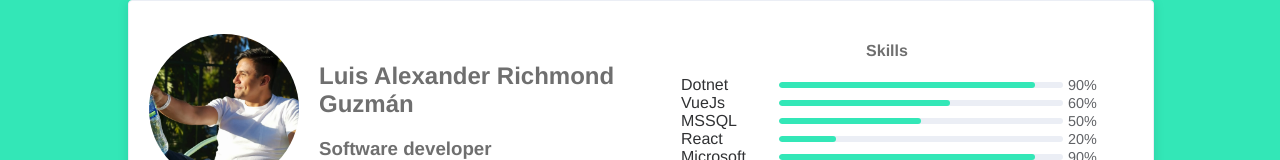
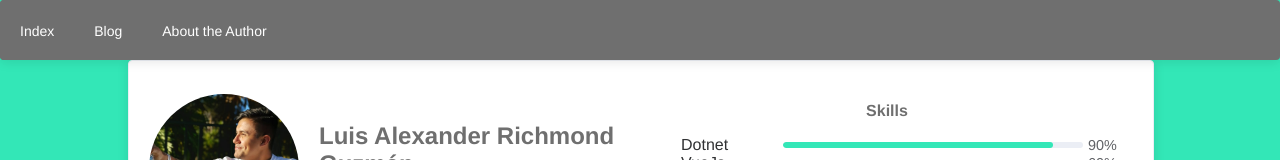
Before and after one commit to lalrg/PersonalSite, a Nuxt app: page / in a window 1280 px wide. Shown: the top 160 px of the page. Built offline with nearby package versions, Linux system fonts and the light colour scheme.

Commit message:
Added base navbar and reorganized files

```diff
--- a/assets/css/global-variables.css
+++ b/assets/css/global-variables.css
@@ -2,4 +2,5 @@
     --principal: #c2c2c2;
     --green: #33e7b7;
     --gray: #6f6f6f;
+    --dark-green: #7decce;
 }
--- /dev/null
+++ b/components/NavBar/NavBar.vue
@@ -0,0 +1,50 @@
+<template>
+  <el-menu
+    default-active="0"
+    class="el-card is-always-shadow"
+    mode="horizontal"
+    background-color="var(--gray)"
+    text-color="#fff"
+    active-text-color="var(--green)"
+  >
+    <el-menu-item
+      v-for="(menuItem, index) in menuItems"
+      :key="menuItem.name"
+      :index="index"
+    >
+      <nuxt-link :to="menuItem.path">{{
+        menuItem.name
+      }}</nuxt-link></el-menu-item
+    >
+  </el-menu>
+</template>
+<script>
+export default {
+  data: () => {
+    return {
+      menuItems: [
+        {
+          name: 'Index',
+          path: 'Index'
+        },
+        {
+          name: 'Blog',
+          path: 'Blog'
+        },
+        {
+          name: 'About the Author',
+          path: 'About'
+        }
+      ]
+    }
+  }
+}
+</script>
+<style scoped>
+.el-menu.el-menu--horizontal {
+  border: 0;
+}
+.el-menu-item a {
+  text-decoration: none;
+}
+</style>
--- a/components/PageBody/PageBody.vue
+++ b/components/PersonalPage/PageBody/PageBody.vue
@@ -64,7 +64,7 @@ export default {
   }
 }
 </script>
-<style>
+<style scoped>
 .el-collapse-item__header {
   display: grid;
   grid-template-columns: 1fr auto;
--- a/components/PageHeader/PageHeader.vue
+++ b/components/PersonalPage/PageHeader/PageHeader.vue
@@ -6,8 +6,8 @@
 </template>
 
 <script>
-import PageHeaderSkills from '~/components/PageHeader/PageHeaderSkills.vue'
-import PageHeaderPresentation from '~/components/PageHeader/PageHeaderPresentation.vue'
+import PageHeaderSkills from '~/components/PersonalPage/PageHeader/PageHeaderSkills.vue'
+import PageHeaderPresentation from '~/components/PersonalPage/PageHeader/PageHeaderPresentation.vue'
 import 'element-ui/lib/theme-chalk/display.css'
 
 export default {
@@ -15,7 +15,11 @@ export default {
 }
 </script>
 
-<style>
+<style scoped>
+.header-grid {
+  display: grid;
+  grid-template-columns: 1fr 1fr;
+}
 @media (min-width: 900px) {
   .header-grid {
     grid-template-columns: 1fr 1fr;
--- a/components/PageHeader/PageHeaderPresentation.vue
+++ b/components/PersonalPage/PageHeader/PageHeaderPresentation.vue
@@ -20,7 +20,7 @@
 <script>
 export default {}
 </script>
-<style>
+<style scoped>
 .container {
   display: grid;
   grid-template-columns: auto 1fr;
@@ -31,10 +31,6 @@ export default {}
 .text {
   color: var(--gray);
 }
-.header-grid {
-  display: grid;
-  grid-template-columns: 1fr 1fr;
-}
 @media (max-width: 599px) {
   .el-avatar {
     height: 100px !important;
--- a/components/PageHeader/PageHeaderSkills.vue
+++ b/components/PersonalPage/PageHeader/PageHeaderSkills.vue
@@ -49,7 +49,7 @@ export default {
   }
 }
 </script>
-<style>
+<style scoped>
 ul {
   list-style-type: none;
 }
--- a/layouts/default.vue
+++ b/layouts/default.vue
@@ -1,21 +1,15 @@
 <template>
-  <el-card class="box-card">
-    <nuxt />
-  </el-card>
+  <div>
+    <Navbar></Navbar>
+    <el-card class="box-card">
+      <nuxt />
+    </el-card>
+  </div>
 </template>
 <script>
+import Navbar from '~/components/NavBar/NavBar.vue'
 export default {
-  data() {
-    return {
-      activeIndex: '1',
-      activeIndex2: '1'
-    }
-  },
-  methods: {
-    handleSelect(key, keyPath) {
-      console.log(key, keyPath)
-    }
-  }
+  components: { Navbar }
 }
 </script>
 
--- a/pages/index.vue
+++ b/pages/index.vue
@@ -6,12 +6,24 @@
 </template>
 
 <script>
-import PageHeader from '~/components/PageHeader/PageHeader.vue'
-import PageBody from '~/components/PageBody/PageBody.vue'
+import PageHeader from '~/components/PersonalPage/PageHeader/PageHeader.vue'
+import PageBody from '~/components/PersonalPage/PageBody/PageBody.vue'
+
 export default {
   components: {
     PageHeader,
     PageBody
+  },
+  data() {
+    return {
+      activeIndex: '1',
+      activeIndex2: '1'
+    }
+  },
+  methods: {
+    handleSelect(key, keyPath) {
+      console.log(key, keyPath)
+    }
   }
 }
 </script>
```
Also changed, not shown: 1 other file (tests, documents, lock files or other folders).
